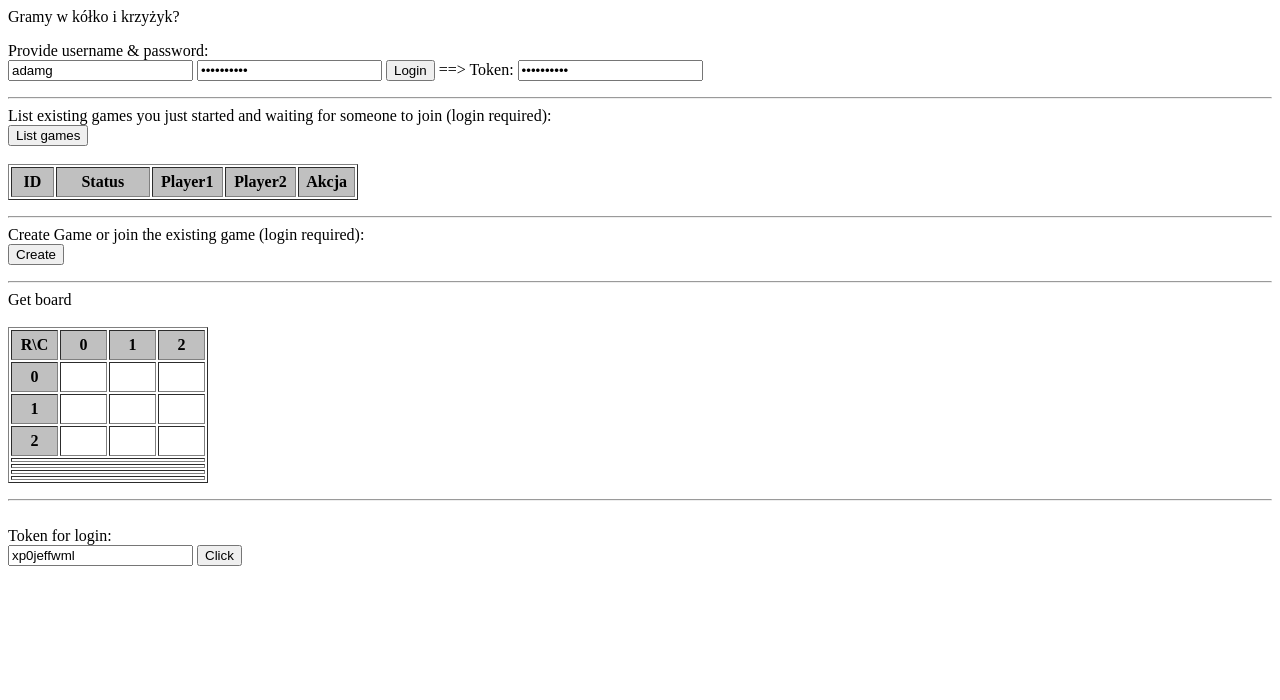
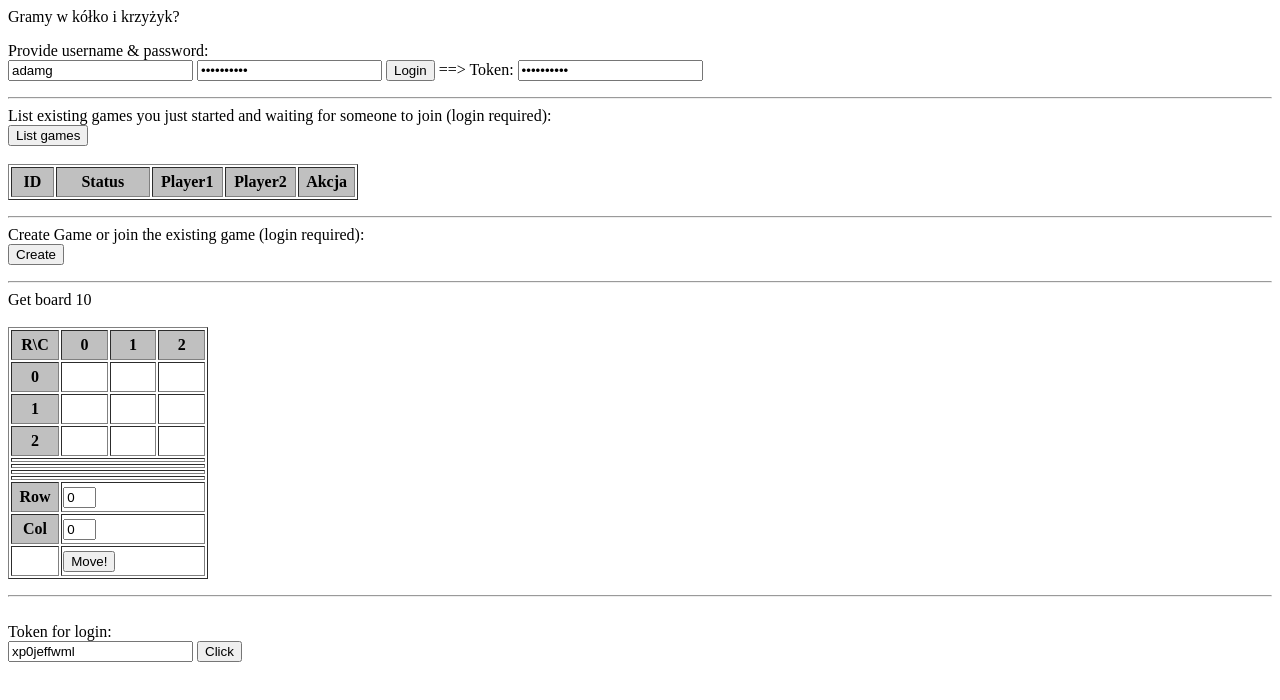
Before and after one commit to INGcoderdojoMicrobit/kolkoikrzyzykAPI, a website: page src/index.html in a window 1280 px wide. Drawn offline with nearby package versions, Linux system fonts and the light colour scheme.

Commit message:
pierwsza wersja gry - front
Co-authored-by: Pixelated <Maks1116@users.noreply.github.com>

```diff
--- a/src/index.html
+++ b/src/index.html
@@ -34,6 +34,7 @@
         <input type="text" name="gameidinputbox" value="13">
         <input type="button" name="button" value="Get game" onClick="getboardResults(this.form)">
         -->
+        <label id="gameid_label">10</label>
         <div>
             <br>
             <table id="tabelka" style="width: 200" BORDER="1">
@@ -70,6 +71,18 @@
               </tr>
               <tr>
                 <td colspan="4" align="center" ><label id="nextmove_label"></label></td>
+              </tr>
+              <tr>
+                <th bgcolor="silver">Row</th>
+                <td colspan="3" style="width: 30; height: 30" align="left"><input size=1 type="text" name="input_row" value="0"></td>
+              </tr>
+              <tr>
+                <th bgcolor="silver">Col</th>
+                <td colspan="3" style="width: 30; height: 30" align="left"><input size=1 type="text" name="input_col" value="0"></td>
+              </tr>
+              <tr>
+                <td></td>
+                <td colspan="3" style="width: 30; height: 30" align="left"><input size=1 type="button" name="moveButton" value="Move!" onClick="doMove(this.form)"></td>
               </tr>
             </table>
           </div>
@@ -192,6 +205,8 @@
                     x.innerText="Player1: " + i_user1;
                     x = document.getElementById("user2_label");
                     x.innerText="Player2: " + i_user2;
+                    x = document.getElementById("gameid_label");
+                    x.innerText=i_gameid;
                 })
                 .catch(error =>{console.error(error)});
 
@@ -218,6 +233,28 @@
                 .then(response =>{console.log(response.data);
                     var x = document.getElementById("nextmove_label");
                     x.innerText=x.innerText + "("+ response.data+")";})
+                .catch(error =>{console.error(error)});
+            }
+
+            function doMove(gameid){
+              const token = loginForm.tokeninputbox.value;
+                console.log("robimy ruch");
+
+                const i_row = GetBoardForm.input_row.value;
+                const i_col = GetBoardForm.input_col.value;
+                var x = document.getElementById("gameid_label");
+                //const i_gameid = GetBoardForm.gameid_label.innerText;
+                const i_gameid = x.innerText;
+
+                axios.post("https://kolkoikrzyzyksrv-dot-intense-dolphin-376811.uc.r.appspot.com/v1/move?gameid="+`${i_gameid}`+"&row="+`${i_row}`+"&col="+`${i_col}`,
+                    {},
+                    {
+                    headers: {
+                        Authorization: 'Bearer ' + token //the token is a variable which holds the token
+                    }})
+
+                .then(response =>{console.log(response.data);
+                    })
                 .catch(error =>{console.error(error)});
             }
 
```
